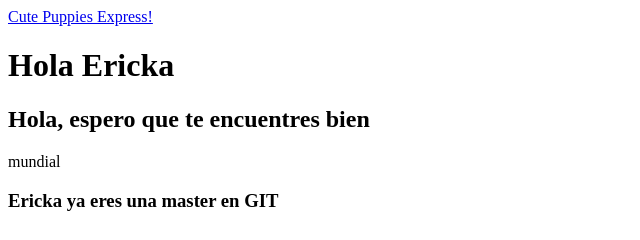
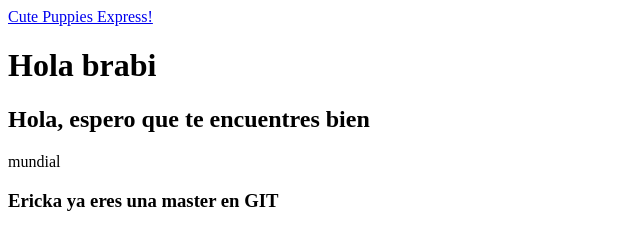
Before and after one commit to DelacruzYael/explorerland, a plain HTML site: page html/index.html in a window 1280 px wide. Shown: the full height of the page, 0-640 px from the left. Drawn offline with Linux system fonts and the light colour scheme.

Commit message:
cambio de h1

```diff
--- a/html/index.html
+++ b/html/index.html
@@ -10,7 +10,7 @@
     <header>
         <a class="logo" href="C:\xampp\htdocs\Workspace\explorerland\img\banner1.png">Cute Puppies Express!</a>
     </header>
-    <h1>Hola Ericka</h1>
+    <h1>Hola brabi</h1>
     <h2>Hola, espero que te encuentres bien</h2>
     <a> mundial</a>
     <h3>Ericka ya eres una master en GIT</h3>
```
